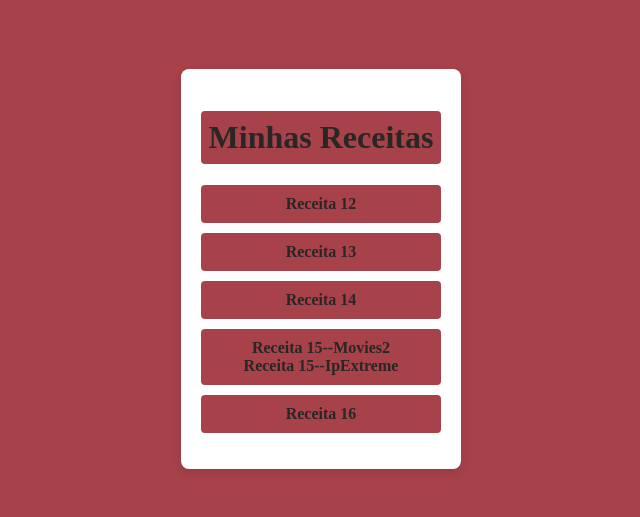
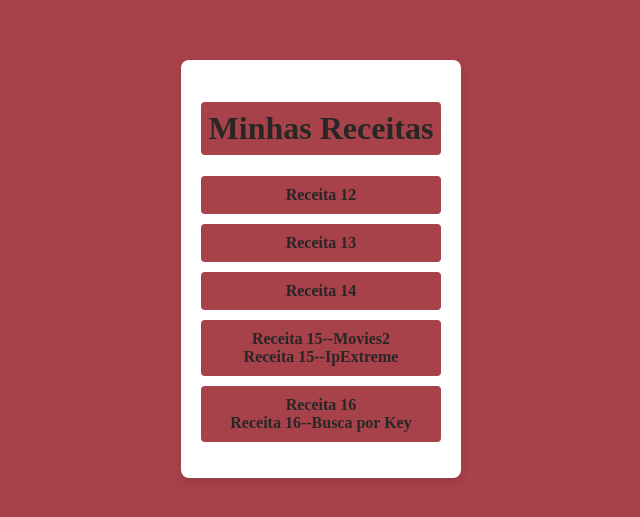
Before and after one commit to BrenoPorfirio/Pwebsite, a Next.js app: page / in a window 1280 px wide. Shown: the part 131-648 px from the top of the page, without its empty margins (319-959 px from the left). Built offline with nearby package versions, Linux system fonts and the light colour scheme.

Commit message:
link to recipe 16 search key

```diff
--- a/pages/index.js
+++ b/pages/index.js
@@ -30,6 +30,10 @@ export default function Home() {
         <li>
           <a href="/recipe16/movies3" target="_blank">
             Receita 16
+          </a>
+          <br />
+          <a href="/recipe16/searchmovies/[key].js" target="_blank">
+            Receita 16--Busca por Key
           </a>
         </li>
       </ul>
```
